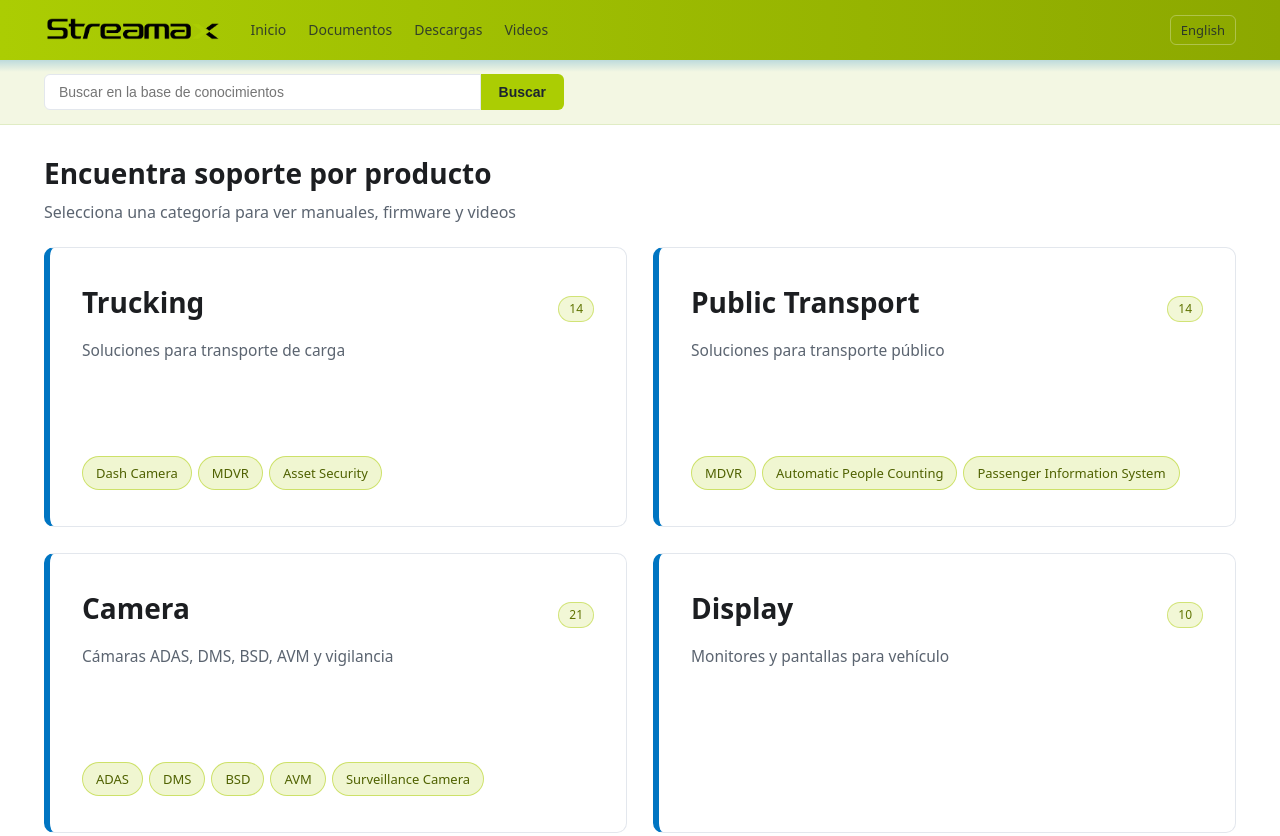
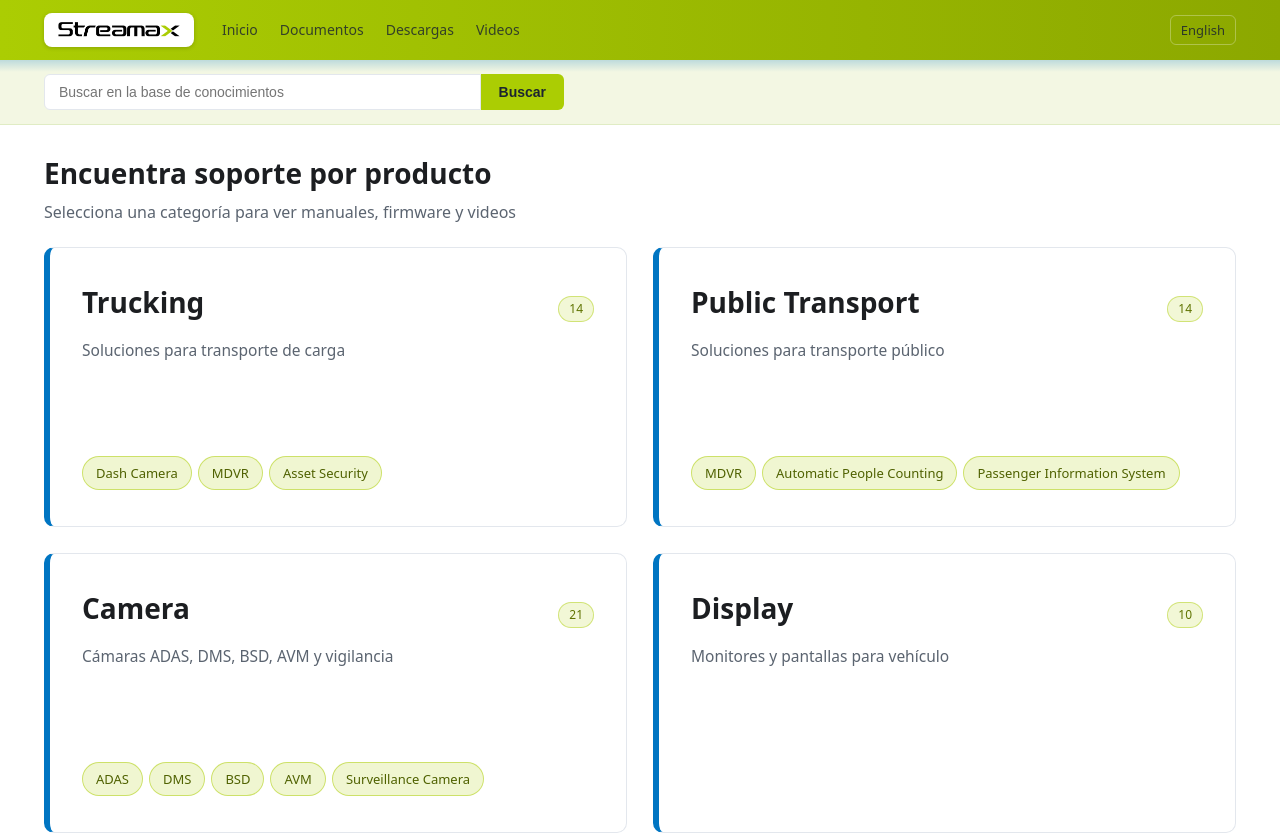
Before and after one commit to leah-kong/Streamax-Knowledge-Base, an Astro site: page / in a window 1280 px wide. Shown: the top 836 px of the page. Built offline with nearby package versions, Linux system fonts and the light colour scheme; Astro itself is replaced by a stand-in of ours.

Commit message:
style: logo 加白色底片，与绿色 header 拉开对比

```diff
--- a/src/styles/global.css
+++ b/src/styles/global.css
@@ -83,6 +83,10 @@ img {
   display: block;
   height: 34px;
   width: auto;
+  background: #ffffff;
+  padding: 5px 12px;
+  border-radius: 8px;
+  box-shadow: 0 1px 4px rgba(0, 0, 0, 0.18);
 }
 
 .main-nav {
```
